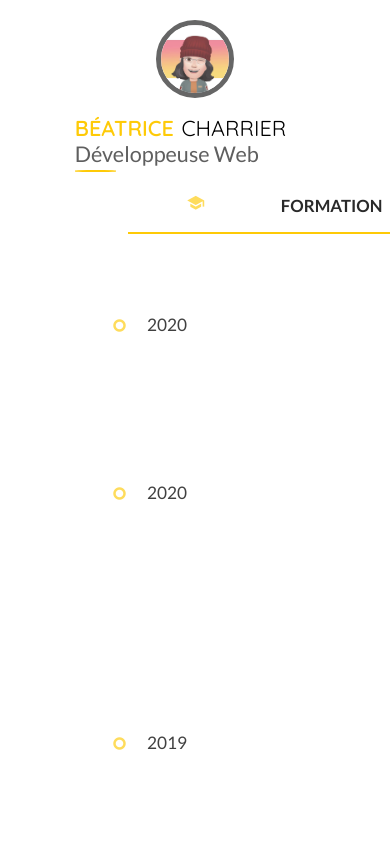
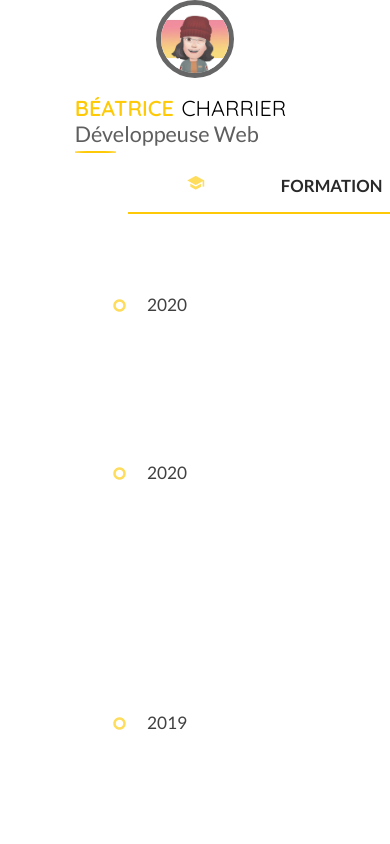
Before and after one commit to BEECECE/OC_P2_CV, a plain HTML site: page index.html in a window 390 px wide. Shown: the top 844 px of the page. Drawn offline with Linux system fonts and the light colour scheme.

Commit message:
Add files via upload
"Fix img ?"

```diff
--- a/css/style.css
+++ b/css/style.css
@@ -107,7 +107,7 @@ body {
         -ms-flex-align: stretch;
             align-items: stretch;
     width: 100%;
-    height: 100%;
+    height: 35%;
 }
 
 @media only screen and (max-width: 982px) {
@@ -127,10 +127,11 @@ body {
     }
 }
 
-.header .column_left{
+.header .row .column_left{
     -webkit-box-flex: 30%;
         -ms-flex: 30%;
             flex: 30%;
+    color: #404040;
 }
 
 
@@ -140,12 +141,11 @@ body {
 
 .header .row .column_left .profile{
     background-color: #feca07;
-    display: -webkit-box;
-    display: -ms-flexbox;
     display: flex;
     -webkit-box-pack: center;
         -ms-flex-pack: center;
             justify-content: center;
+    height: 100%;
 }
 
 @media only screen and (max-width: 982px) {
@@ -166,18 +166,17 @@ body {
     display: -webkit-box;
     display: -ms-flexbox;
     display: flex;
-    max-width: 60%;
+    width: 50%;
     border-radius: 50%;
+    align-items: space-around;
     vertical-align: middle;
     border: 5px solid #404040;
     opacity: .8;
-    margin-top: 10%;
 }
 
 @media only screen and (max-width: 570px) {
     .column_left .profile .img-1{
         width: 20%;
-        margin-top: 5%;
     }
 }
 
@@ -934,13 +933,10 @@ h1 .coloured{
 
 .portfolio .mywork{
     margin: 2% auto;
-    height: auto;
-    display: -webkit-box;
-    display: -ms-flexbox;
     display: flex;
     -ms-flex-pack: distribute;
         justify-content: space-around;
-    max-width: 75%;
+    width: 75%;
     padding-top: 3%;
 }
 
```
